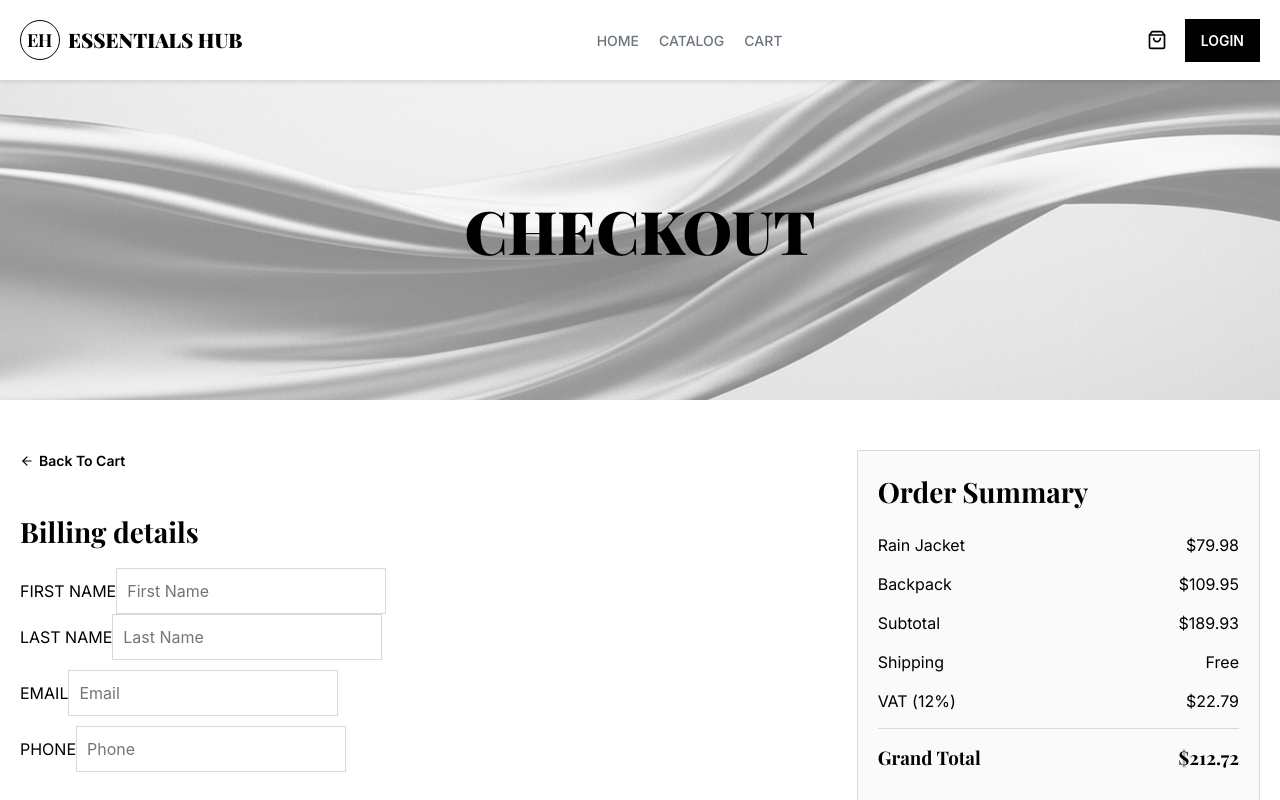
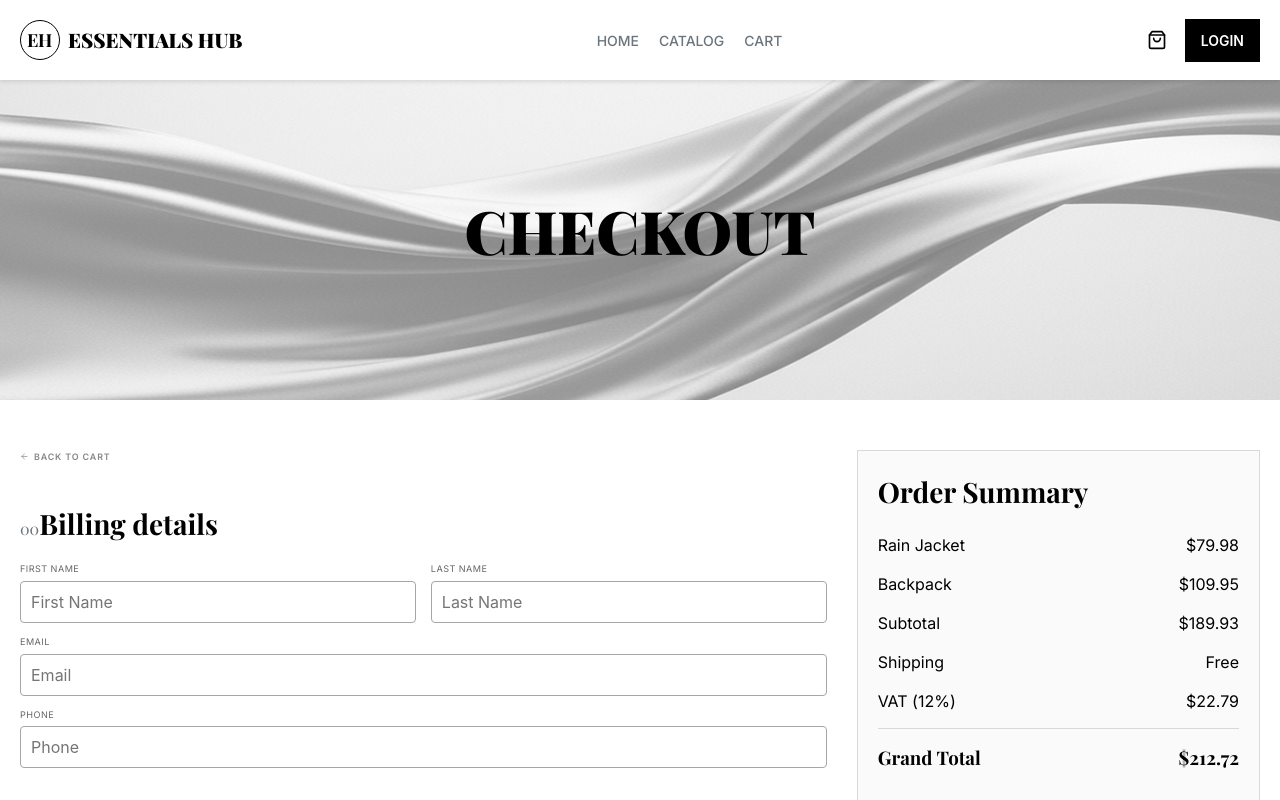
Before and after one commit to Fejiro001/essentials-hub, a React (Create React App) app: page /checkout in a window 1280 px wide. Shown: the top 800 px of the page. Built offline with nearby package versions, Linux system fonts and the light colour scheme; a web font is replaced by a local one.

Commit message:
styling the checkout page

```diff
--- a/src/components/CheckoutParts.js
+++ b/src/components/CheckoutParts.js
@@ -73,6 +73,7 @@ function CheckoutParts () {
                             <label>CARD NUMBER</label>
                             <input type="text" placeholder="Card Number"/>
                         </div>
+                         <div className="group-row">
                             <div className="group">
                                 <label>EXPIRY</label>
                                 <input type="text" placeholder="MM / YY"/>
@@ -80,6 +81,7 @@ function CheckoutParts () {
                             <div className="group">
                                 <label>CVC</label>
                                 <input type="text" placeholder="CVC"/>
+                            </div>
                          </div>
                     </form>
                 </div>
--- a/src/css/checkout.css
+++ b/src/css/checkout.css
@@ -44,25 +44,68 @@
 .theform form {
     display: flex;
     flex-direction: column;
-    gap: 1rem;
+    gap: 1.2rem;
 }
 
 .theform form h2 {
+    counter-reset: section-counter;
     margin-top: 2rem;
     margin-bottom: 0.5rem;
     font-size: var(--fs-xl);
 }
 
+.theform form h2::before {
+    content: "0" counter(section-counter);
+    font-size: 1.6rem;
+    font-weight: 400;
+    color: var(--color-muted);
+}
+
+.group {
+    display: flex;
+    flex-direction: column;
+    gap: 0.5rem;
+    width: 100%;
+}
+
+.group label {
+    font-size: 0.91rem;
+    font-weight: 400;
+    letter-spacing: 0.05em;
+    color: #666;
+}
+
 .theform form input {
-    padding: 1rem;
-    border: 1px solid #d9d9d9;
+    width: 100%;
+    padding: 0.8rem 1rem;
+    border: 1.5px solid var(--color-gray);
+    border-radius: 4px;
     font-size: var(--fs-base);
-    transition: var(--transition);
+    background-color: var(--color-white);
+    transition: border-color 0.2s ease;
 }
 
 .theform form input:focus {
     outline: none;
-    border-color: var(--color-black);
+    border-color: #000;
+}
+
+.names,
+.theform .group-row {
+    display: grid;
+    grid-template-columns: 1fr 1fr;
+    gap: 1.5rem;
+}
+
+.theform a {
+    display: flex;
+    gap: 0.5rem;
+    text-transform: uppercase;
+    font-size: 0.89rem;
+    letter-spacing: 0.1em;
+    color: #888;
+    text-decoration: none;
+    margin-bottom: 2rem;
 }
 
 /* ORDER SUMMARY */
```
Lines whose indentation alone changed are shown as unchanged.
